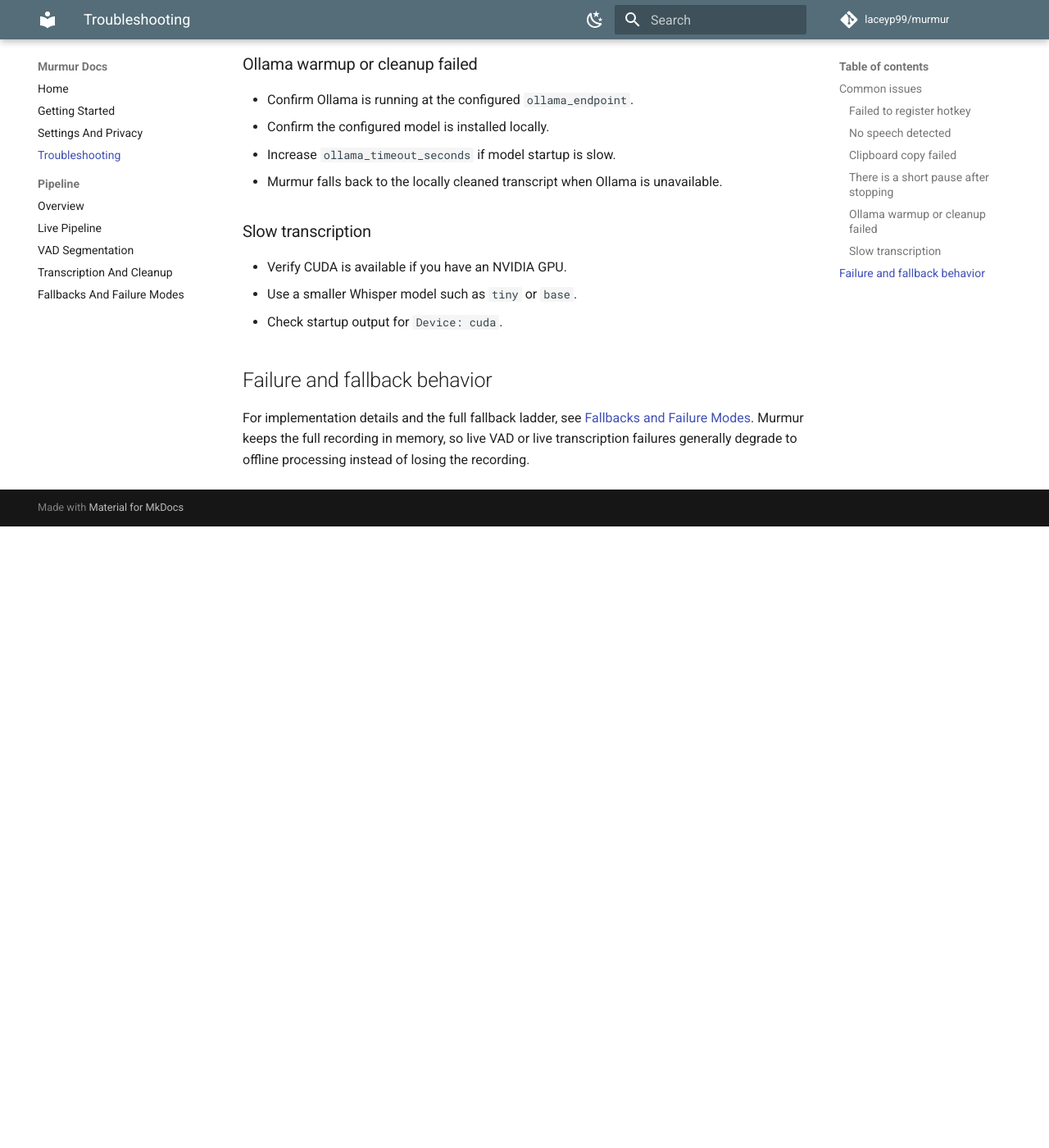
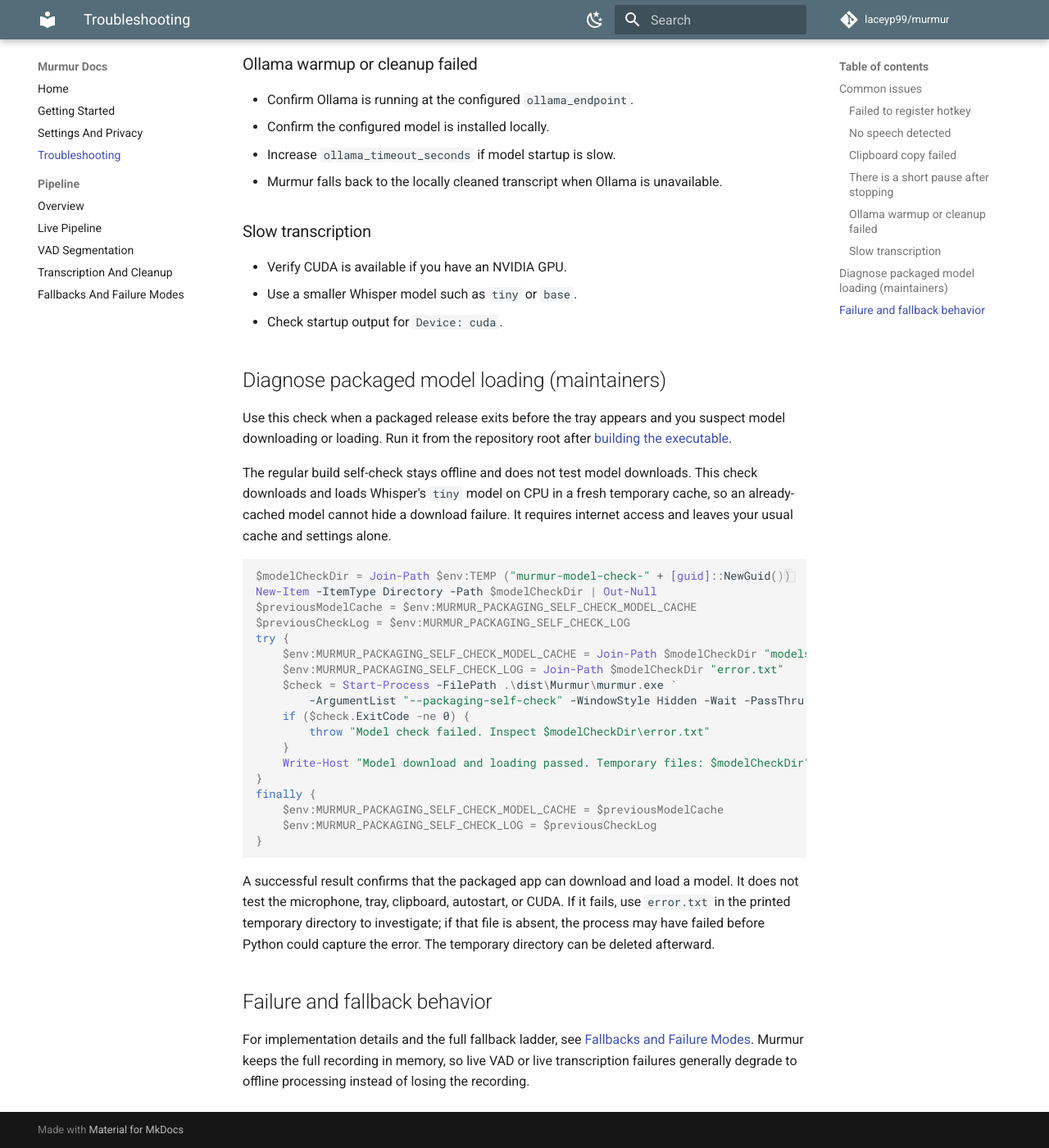
Before and after one commit to laceyp99/murmur, an MkDocs documentation site: the page built from docs/troubleshooting.md, in a window 1280 px wide and 1400 px high, scrolled down 912 px. Shown: the whole window at 82% size. Built offline with MkDocs 1.6.1 and Material for MkDocs 9.7.7, drawn with Linux system fonts in a browser that asks for light colours; comment, search, counter and statistics services are not loaded; before the commit the page ends 1554 px from its top, so only the background shows below that.

Commit message:
fix(packaging): support model downloads without a console

````diff
--- a/docs/troubleshooting.md
+++ b/docs/troubleshooting.md
@@ -44,6 +44,45 @@
 - Use a smaller Whisper model such as `tiny` or `base`.
 - Check startup output for `Device: cuda`.
 
+## Diagnose packaged model loading (maintainers)
+
+Use this check when a packaged release exits before the tray appears and
+you suspect model downloading or loading. Run it from the repository root
+after [building the executable](getting-started.md#build-a-packaged-release).
+
+The regular build self-check stays offline and does not test model downloads.
+This check downloads and loads Whisper's `tiny` model on CPU in a fresh
+temporary cache, so an already-cached model cannot hide a download failure.
+It requires internet access and leaves your usual cache and settings alone.
+
+```powershell
+$modelCheckDir = Join-Path $env:TEMP ("murmur-model-check-" + [guid]::NewGuid())
+New-Item -ItemType Directory -Path $modelCheckDir | Out-Null
+$previousModelCache = $env:MURMUR_PACKAGING_SELF_CHECK_MODEL_CACHE
+$previousCheckLog = $env:MURMUR_PACKAGING_SELF_CHECK_LOG
+try {
+    $env:MURMUR_PACKAGING_SELF_CHECK_MODEL_CACHE = Join-Path $modelCheckDir "models"
+    $env:MURMUR_PACKAGING_SELF_CHECK_LOG = Join-Path $modelCheckDir "error.txt"
+    $check = Start-Process -FilePath .\dist\Murmur\murmur.exe `
+        -ArgumentList "--packaging-self-check" -WindowStyle Hidden -Wait -PassThru
+    if ($check.ExitCode -ne 0) {
+        throw "Model check failed. Inspect $modelCheckDir\error.txt"
+    }
+    Write-Host "Model download and loading passed. Temporary files: $modelCheckDir"
+}
+finally {
+    $env:MURMUR_PACKAGING_SELF_CHECK_MODEL_CACHE = $previousModelCache
+    $env:MURMUR_PACKAGING_SELF_CHECK_LOG = $previousCheckLog
+}
+```
+
+A successful result confirms that the packaged app can download and load
+a model. It does not test the microphone, tray, clipboard, autostart, or
+CUDA. If it fails, use `error.txt` in the printed temporary directory to
+investigate; if that file is absent, the process may have failed before
+Python could capture the error. The temporary directory can be deleted
+afterward.
+
 ## Failure and fallback behavior
 
 For implementation details and the full fallback ladder, see
````
Also changed, not shown: docs/getting-started.md (+3 -0 lines), run.py (+14 -0 lines), 1 other file.
